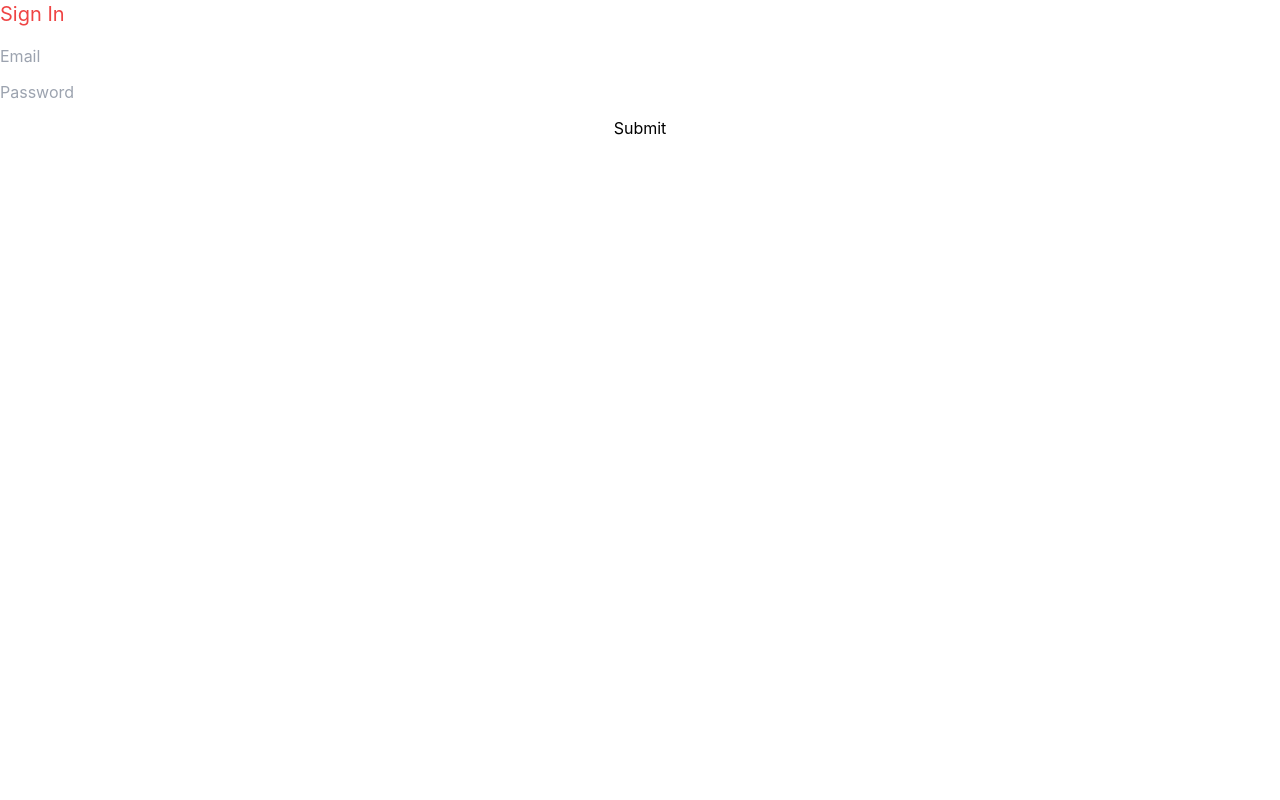
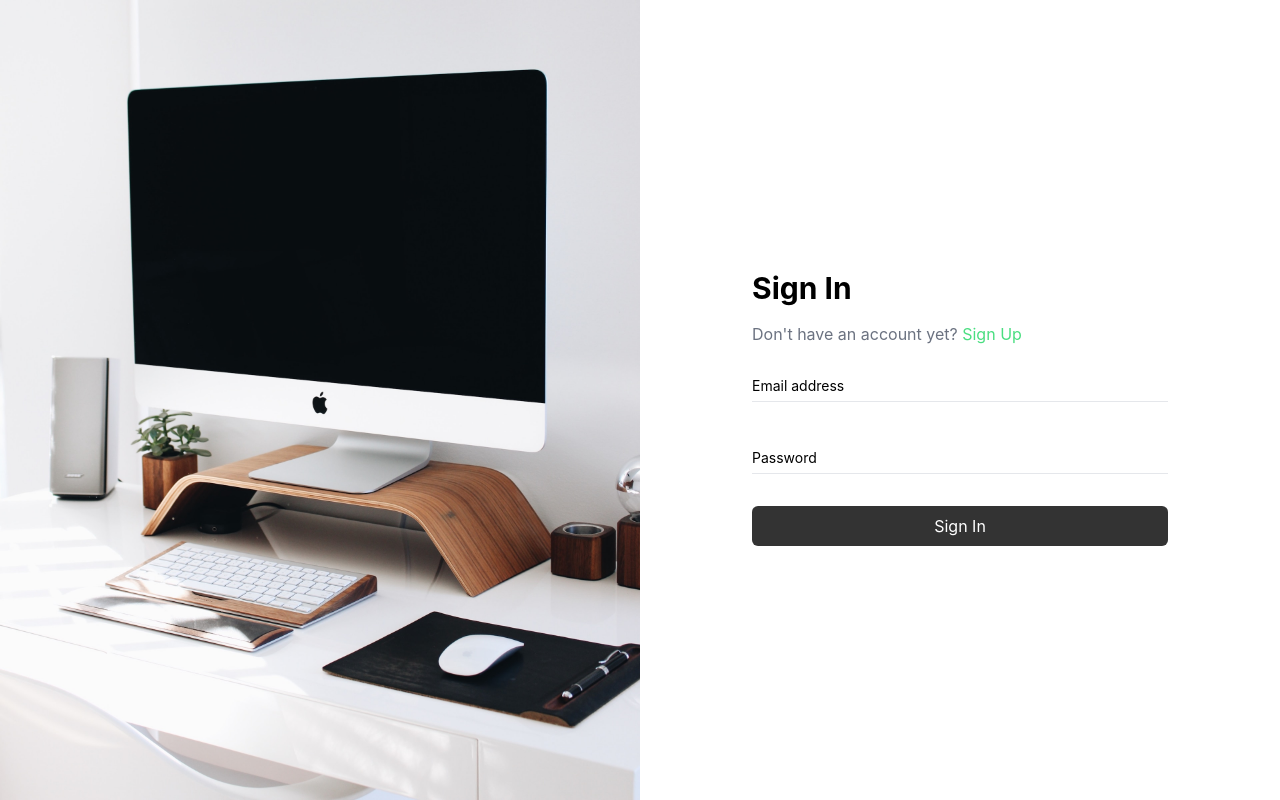
Before and after one commit to yardenyo/newEccomerce, a React (Vite) app in the folder client/: page /auth/sign-in in a window 1280 px wide. Built offline with nearby package versions, Linux system fonts and the light colour scheme; no server answers.

Commit message:
auth pages

```diff
--- a/client/src/components/auth/SignIn.tsx
+++ b/client/src/components/auth/SignIn.tsx
@@ -8,6 +8,8 @@ import React from "react";
 import { useDispatch } from "react-redux";
 import { useLocation, useNavigate } from "react-router-dom";
 import * as Yup from "yup";
+import InputField from "@/components/InputField";
+import signPages from "@/assets/images/signPages.jpg";
 
 const SignIn: React.FC = () => {
   const navigate = useNavigate();
@@ -53,33 +55,54 @@ const SignIn: React.FC = () => {
   });
 
   return (
-    <div className="flex flex-col gap-4">
-      <h1 className="text-xl text-red-500">Sign In</h1>
-      <form className="flex flex-col gap-3" onSubmit={formik.handleSubmit}>
-        <input
-          type="text"
+    <div className="flex flex-col md:flex-row h-screen">
+      <div className="md:w-1/2 bg-gray-100 flex flex-col justify-center items-center">
+        <img
+          src={signPages}
+          alt="Sign In"
+          className="w-screen md:w-full h-auto md:h-screen"
+        />
+      </div>
+      <div className="md:w-1/2 bg-white flex flex-col justify-center items-center">
+        <div className="form p-4 w-full max-w-md">
+          <div className="title flex flex-col gap-4 py-4">
+            <h1 className="text-3xl font-bold">Sign In</h1>
+            <p className="text-gray-500">
+              Don't have an account yet?{" "}
+              <a href="/auth/sign-up" className="text-green-400">
+                Sign Up
+              </a>
+            </p>
+          </div>
+          <form onSubmit={formik.handleSubmit}>
+            <InputField
               id="email"
               name="email"
-          placeholder="Email"
+              type="text"
+              label="Email address"
+              value={formik.values.email}
               onChange={formik.handleChange}
-          value={formik.values.email}
+              errors={formik.errors.email}
+              touched={formik.touched.email}
             />
-        {formik.touched.email && formik.errors.email ? (
-          <div>{formik.errors.email}</div>
-        ) : null}
-        <input
-          type="password"
+            <InputField
               id="password"
               name="password"
-          placeholder="Password"
+              type="password"
+              label="Password"
+              value={formik.values.password}
               onChange={formik.handleChange}
-          value={formik.values.password}
+              errors={formik.errors.password}
+              touched={formik.touched.password}
             />
-        {formik.touched.password && formik.errors.password ? (
-          <div>{formik.errors.password}</div>
-        ) : null}
-        <button type="submit">Submit</button>
+            <div className="input-field mt-4">
+              <button type="submit" className="w-full btn btn-primary">
+                Sign In
+              </button>
+            </div>
           </form>
+        </div>
+      </div>
     </div>
   );
 };
--- a/client/src/components/auth/SignUp.tsx
+++ b/client/src/components/auth/SignUp.tsx
@@ -52,7 +52,7 @@ const SignUp: React.FC = () => {
         <img
           src={signPages}
           alt="Sign Up"
-          className="w-screen h-screen object-cover"
+          className="w-screen md:w-full h-auto md:h-screen"
         />
       </div>
       <div className="md:w-1/2 bg-white flex flex-col justify-center items-center">
```
Lines whose indentation alone changed are shown as unchanged.
